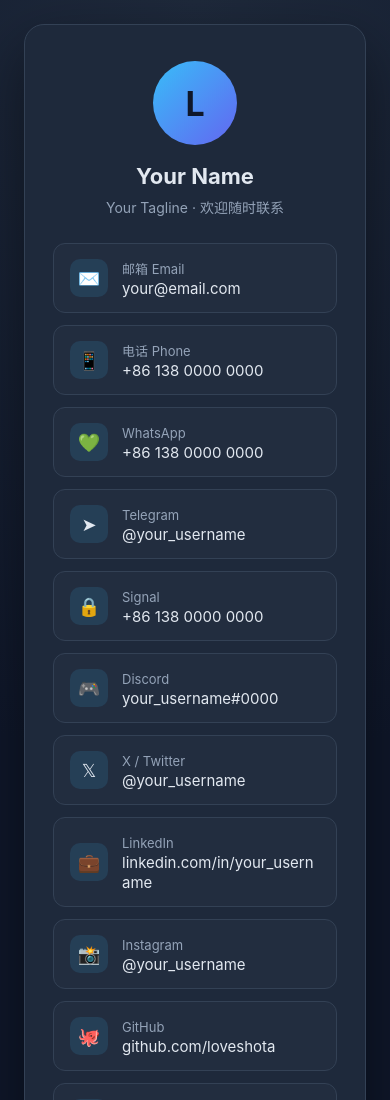
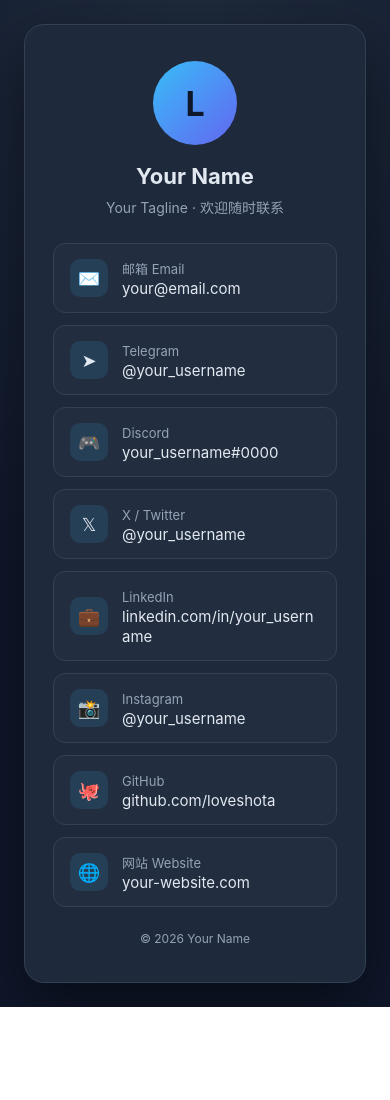
Before and after one commit to loveshota/link-me, a plain HTML site: page index.html in a window 390 px wide. Shown: the top 1100 px of the page. After the commit the page ends 1007 px from the top, so only its background shows below. Drawn offline with Linux system fonts and the light colour scheme.

Commit message:
Remove phone-based contacts (phone, WhatsApp, Signal)

```diff
--- a/index.html
+++ b/index.html
@@ -104,21 +104,9 @@
         <span class="icon">✉️</span>
         <span><span class="label">邮箱 Email</span><br /><span class="value">your@email.com</span></span>
       </a>
-      <a class="link" href="tel:+8613800000000">
-        <span class="icon">📱</span>
-        <span><span class="label">电话 Phone</span><br /><span class="value">+86 138 0000 0000</span></span>
-      </a>
-      <a class="link" href="https://wa.me/8613800000000">
-        <span class="icon">💚</span>
-        <span><span class="label">WhatsApp</span><br /><span class="value">+86 138 0000 0000</span></span>
-      </a>
       <a class="link" href="https://t.me/your_username">
         <span class="icon">➤</span>
         <span><span class="label">Telegram</span><br /><span class="value">@your_username</span></span>
-      </a>
-      <a class="link" href="https://signal.me/#p/+8613800000000">
-        <span class="icon">🔒</span>
-        <span><span class="label">Signal</span><br /><span class="value">+86 138 0000 0000</span></span>
       </a>
       <a class="link" href="https://discord.com/users/your_id">
         <span class="icon">🎮</span>
```
Also changed, not shown: README.md.
